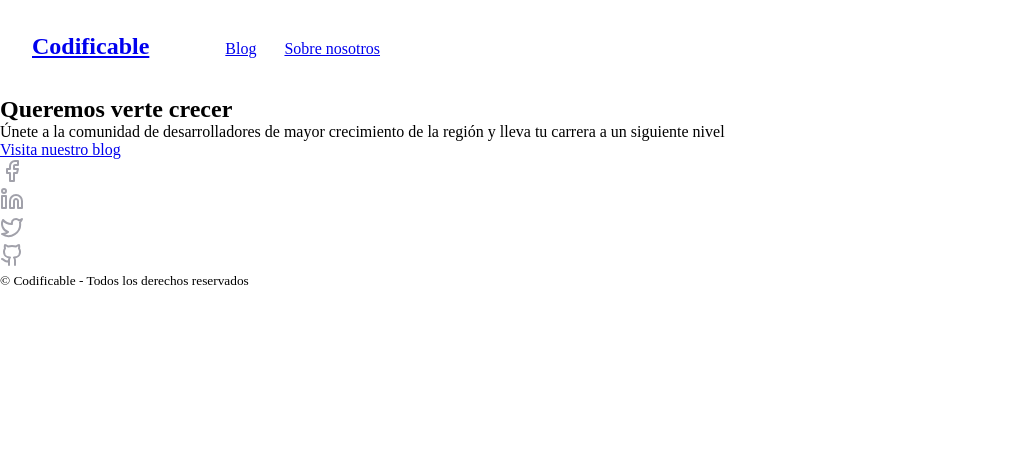
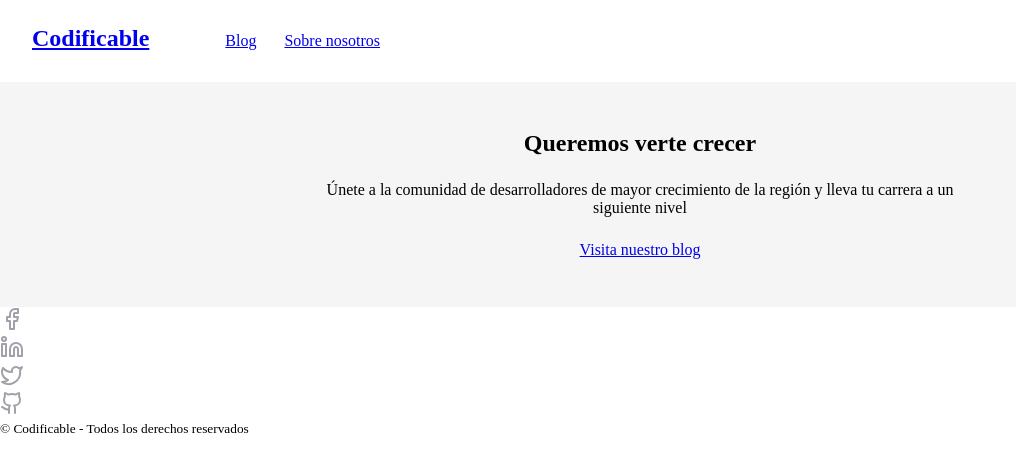
Before and after one commit to EnzoArceValdivia/blog-enzo, a plain HTML site: page index.html in a window 1280 px wide. Shown: the whole page, without its empty margins (0-1016 px from the left). Drawn offline with Linux system fonts and the light colour scheme.

Commit message:
Agrega estilos al hero

```diff
--- a/index.html
+++ b/index.html
@@ -7,7 +7,7 @@
     <link rel="stylesheet" href="/style.css" />
   </head>
   <body>
-    <header class="header">
+    <header class="container header">
       <nav class="navigation">
         <h1 class="logo"><a href="/index.html">Codificable</a></h1>
 
@@ -18,7 +18,9 @@
       </nav>
     </header>
     <main>
-      <div>
+      <section class="section hero">
+        <div class="container">
+          <div class="hero-content">
             <h2>Queremos verte crecer</h2>
             <p>
               Únete a la comunidad de desarrolladores de mayor crecimiento de la
@@ -26,6 +28,8 @@
             </p>
             <a href="/blog/index.html">Visita nuestro blog</a>
           </div>
+        </div>
+      </section>
     </main>
     <footer>
       <ul>
--- a/style.css
+++ b/style.css
@@ -4,17 +4,24 @@
   box-sizing: border-box;
 }
 
-.header {
+.section {
+  padding-top: 48px;
+  padding-bottom: 48px;
+}
+
+.container {
   max-width: 1280px;
   margin-inline: auto;
   padding-inline: 32px;
+}
 
-  height: 96px;
+.header {
+  /* height: 96px; Desactivado por ahora */
 }
 
 .navigation {
-  padding-top: 32px;
-  padding-bottom: 32px;
+  padding-top: 24px;
+  padding-bottom: 24px;
 }
 
 .logo,
@@ -39,3 +46,17 @@
 .link:first-child {
   margin-left: 0;
 }
+
+.hero {
+  background: #f5f5f5;
+}
+
+.hero-content {
+  max-width: 672px;
+  margin-inline: auto;
+  text-align: center;
+}
+
+.hero-content > * {
+  margin-bottom: 24px;
+}
```
Lines whose indentation alone changed are shown as unchanged.
